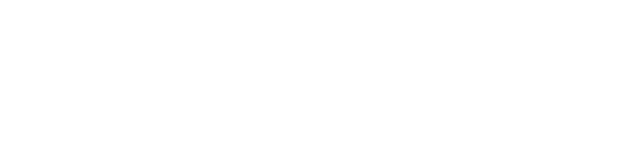
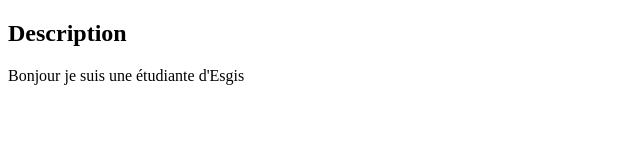
Before and after one commit to FaoOket/git-mon-cv, a plain HTML site: page index.html in a window 1280 px wide. Shown: the whole page, without its empty margins (0-640 px from the left). Drawn offline with Linux system fonts and the light colour scheme.

Commit message:
mise en place de la section description

```diff
--- a/index.html
+++ b/index.html
@@ -8,6 +8,9 @@
     <title>Document</title>
 </head>
 <body>
-
+    <section>
+        <h1>Description</h1>
+        <p>Bonjour je suis une étudiante d'Esgis</p>
+    </section>
 </body>
 </html>
```
